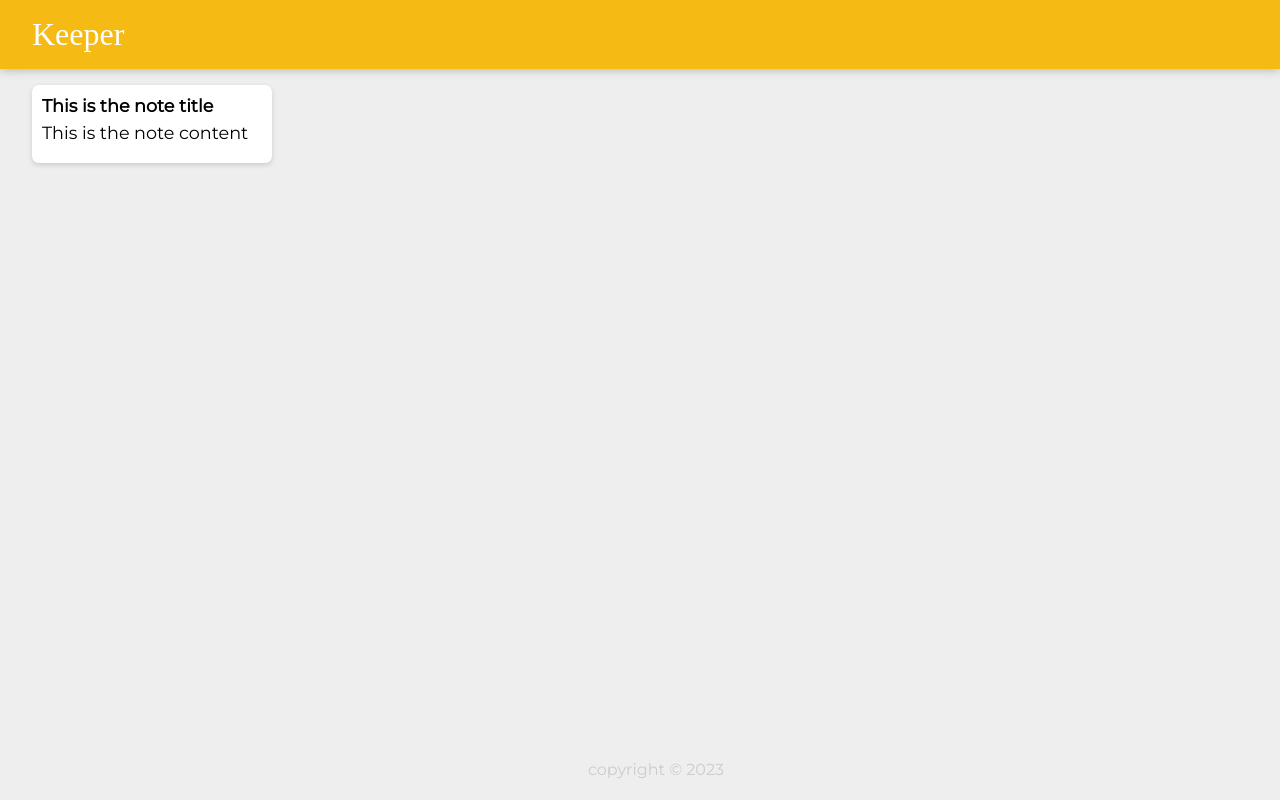
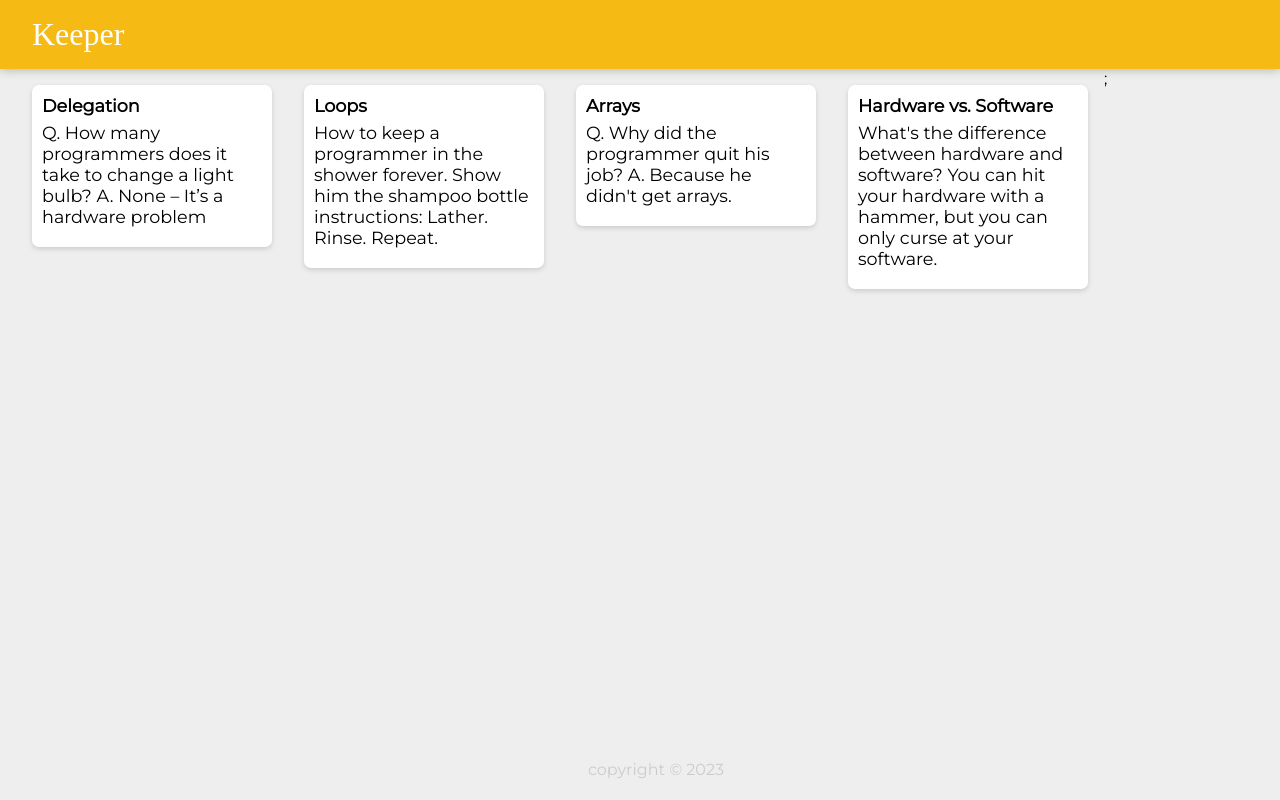
Before and after one commit to qinangao/keeper_app, a React (Create React App) app: page / in a window 1280 px wide. Built offline with nearby package versions, Linux system fonts and the light colour scheme; a web font is replaced by a local one.

Commit message:
add map function

```diff
--- a/src/components/Note.jsx
+++ b/src/components/Note.jsx
@@ -1,13 +1,18 @@
-//5. Create a Note.jsx component to show a <div> element with a
-//<h1> for a title and a <p> for the content.
-
 import React from "react";
+import Entry from "./Entry";
+import notes from "../notes";
 
 function Note() {
   return (
-    <div className="note">
-      <h1>This is the note title</h1>
-      <p>This is the note content</p>
+    <div>
+      {notes.map((notesTerm) => (
+        <Entry
+          key={notesTerm.key}
+          title={notesTerm.title}
+          content={notesTerm.content}
+        />
+      ))}
+      ;
     </div>
   );
 }
```
